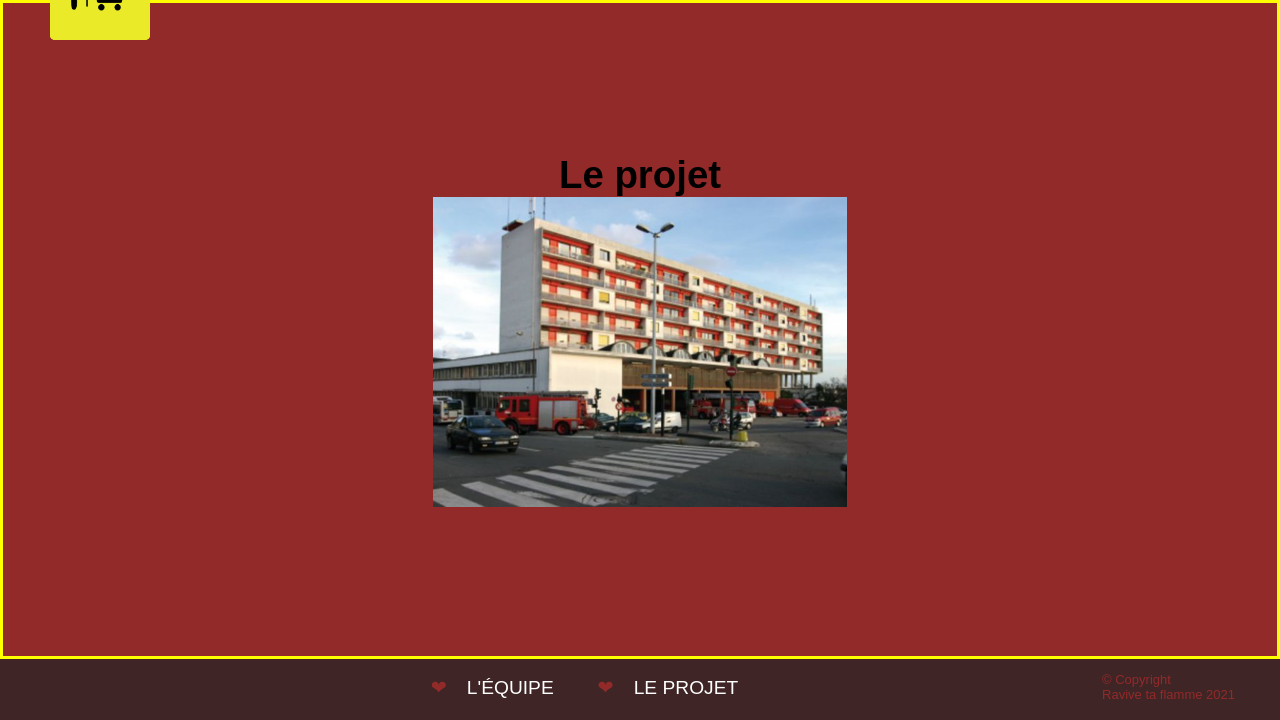
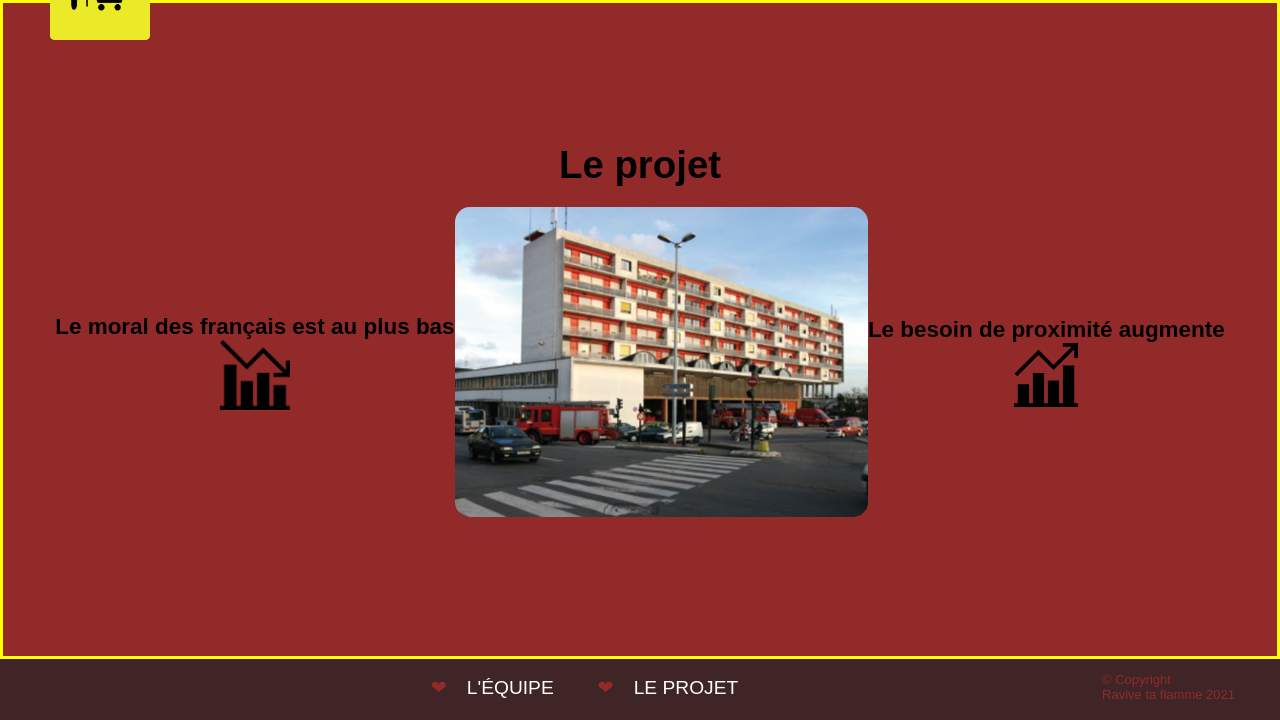
Before and after one commit to olivierjoubert/Firemen, a PHP site: page /ourProject.php in a window 1280 px wide. Shown: the part 80-800 px from the top of the page. Run offline with PHP 8.4, Linux system fonts and the light colour scheme; some web fonts are replaced.

Commit message:
page project

```diff
--- a/ourProject.php
+++ b/ourProject.php
@@ -9,8 +9,18 @@ require('head.php')
     require('header.php')
     ?>
     <div class="main-container">
-        <h1>Le projet</h1>
-        <img class="caserne" src="assets/Caserne.jpg">
+        <h1 class="titre-caserne">Le projet</h1>
+        <div class="img-projet">
+            <div class="down">
+                <h3 class="text-project">Le moral des français est au plus bas</h3>
+                <img class="img-down" src="assets/trend-down.png">
+            </div>
+                <img class="caserne" src="assets/Caserne.jpg">
+            <div class="down">
+                <h3 class="text-project">Le besoin de proximité augmente</h3>
+                <img src="assets/trend-up.png">
+            </div>
+        </div>
     </div>
     <?php
     require('footer.php')
--- a/style.css
+++ b/style.css
@@ -586,6 +586,28 @@ select {
     }
 }
 
+/* ===================== Project =================  */
+.titre-caserne{
+    margin-bottom: 20px;
+}
+
 .caserne{
     height: 310px;
+    border-radius: 15px;
 }
+.img-projet{
+    display: flex;
+}
+.down{
+    display: flex;
+    flex-direction: column;
+    justify-content: center;
+    align-items: center;
+}
+.img-down{
+    height: 70px;
+    width: 70px;
+}
+.text-project{
+    text-align: center;
+}
```
Also changed, not shown: assets/trend-down.png (added), assets/trend-up.png (added).
